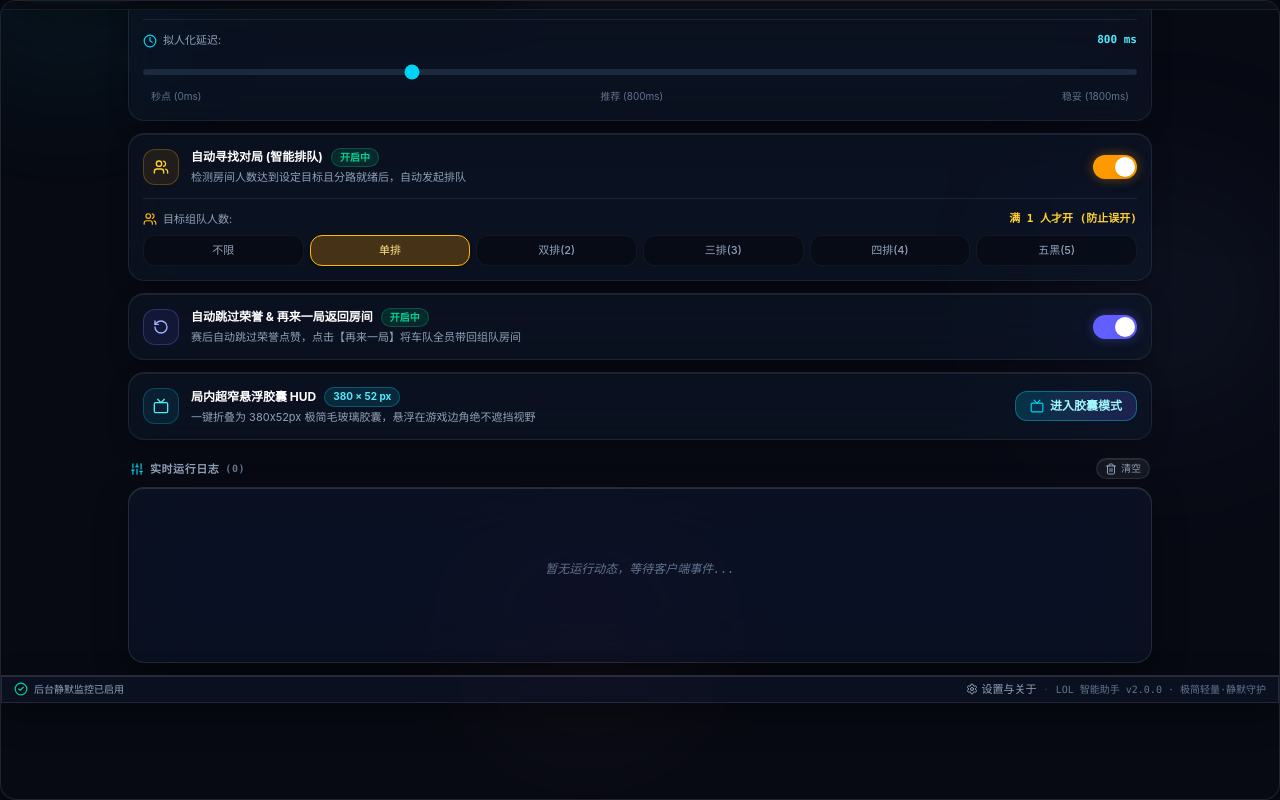
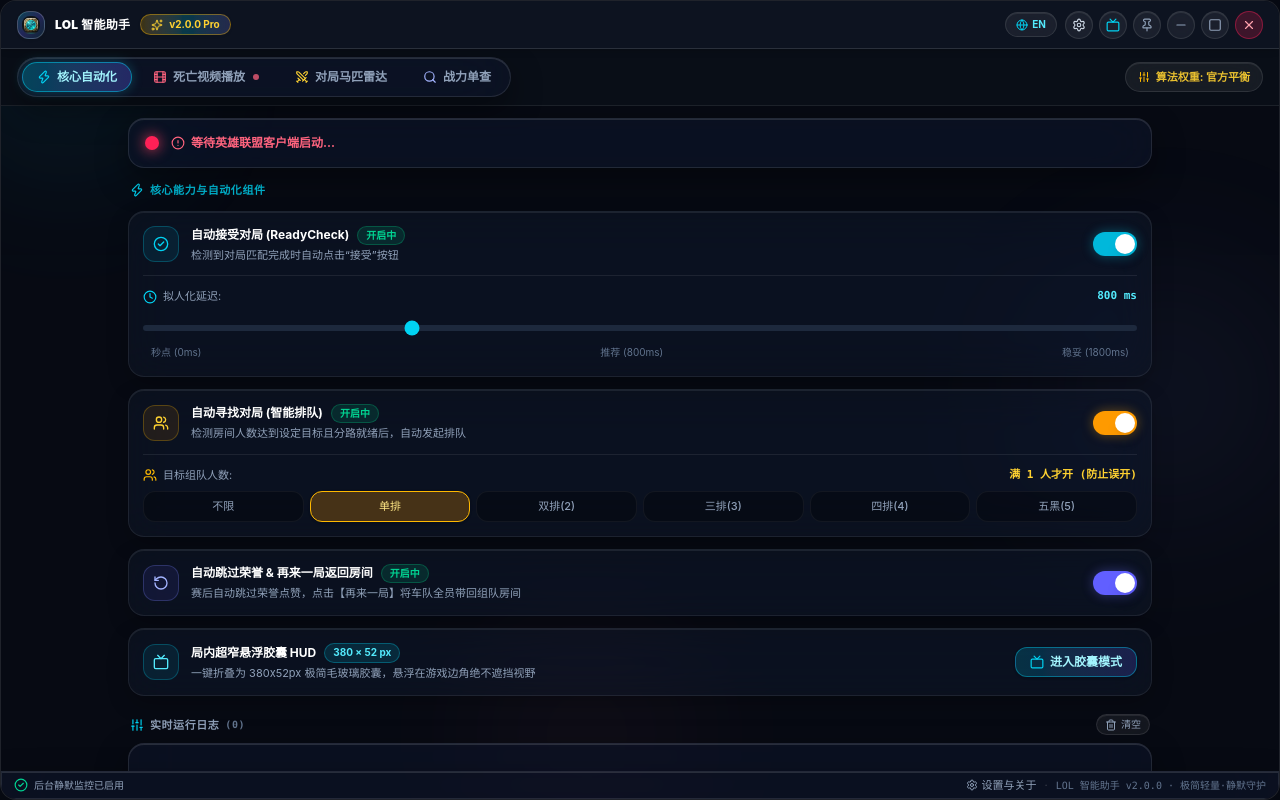
Before and after one commit to mengjio007/LOL-tool, a React (Vite) app in the folder frontend/: page / in a window 1280 px wide. Built offline with nearby package versions, Linux system fonts and the light colour scheme.

Commit message:
fix(layout): fix auto-scroll hijacking and lock html/body/root to prevent header from scrolling off screen

```diff
--- a/frontend/src/App.tsx
+++ b/frontend/src/App.tsx
@@ -114,7 +114,8 @@
   const [isSendingChat, setIsSendingChat] = useState(false);
   const [copiedReport, setCopiedReport] = useState(false);
   const [chatFeedback, setChatFeedback] = useState<{ type: 'success' | 'error'; msg: string } | null>(null);
-  const logsEndRef = useRef<HTMLDivElement>(null);
+  const logsContainerRef = useRef<HTMLDivElement>(null);
+  const mainContentRef = useRef<HTMLDivElement>(null);
 
   // Update & Settings State
   const [updateInfo, setUpdateInfo] = useState<UpdateInfo | null>(null);
@@ -328,12 +329,19 @@
     };
   }, []);
 
-  // Auto-scroll logs
+  // Auto-scroll logs INSIDE the terminal container ONLY (never affects outer page/header)
   useEffect(() => {
-    if (activeTab === 'automation') {
-      logsEndRef.current?.scrollIntoView({ behavior: 'smooth' });
+    if (logsContainerRef.current) {
+      logsContainerRef.current.scrollTop = logsContainerRef.current.scrollHeight;
     }
-  }, [logs, activeTab]);
+  }, [logs]);
+
+  // Always reset scroll to top on tab switch so user is never stuck in the middle
+  useEffect(() => {
+    if (mainContentRef.current) {
+      mainContentRef.current.scrollTop = 0;
+    }
+  }, [activeTab]);
 
   // Update Config Helper
   const updateConfig = async (patch: Partial<Config>) => {
@@ -409,7 +417,7 @@
   }
 
   return (
-    <div className="relative flex flex-col h-screen select-none bg-[#070a13] text-[#f1f5f9] border border-white/[0.1] rounded-2xl overflow-hidden shadow-2xl">
+    <div className="relative flex flex-col w-full h-full select-none bg-[#070a13] text-[#f1f5f9] border border-white/[0.1] rounded-2xl overflow-hidden shadow-2xl">
       {/* macOS Vibrancy Ambient Background Auroras */}
       <div className="aurora-orb-cyan -top-24 -left-24 w-80 h-80 opacity-70" />
       <div className="aurora-orb-indigo top-1/4 -right-20 w-96 h-96 opacity-60" />
@@ -579,7 +587,7 @@
       </div>
 
       {/* Main Content Area (min-h-0 prevents flexbox vertical clipping) */}
-      <div className="flex-1 min-h-0 overflow-y-auto px-4 py-3 relative z-10">
+      <div ref={mainContentRef} className="flex-1 min-h-0 overflow-y-auto px-4 py-3 relative z-10">
         <div className="max-w-5xl mx-auto w-full space-y-3.5">
         {/* Client Status Hero Card */}
         <section className="relative overflow-hidden rounded-2xl glass-panel p-4 shadow-xl">
@@ -910,7 +918,7 @@
                 </button>
               </div>
 
-              <div className="h-44 rounded-2xl glass-panel p-3 overflow-y-auto font-mono text-[11px] leading-relaxed space-y-1.5 shadow-inner">
+              <div ref={logsContainerRef} className="h-44 rounded-2xl glass-panel p-3 overflow-y-auto font-mono text-[11px] leading-relaxed space-y-1.5 shadow-inner">
                 {logs.length === 0 ? (
                   <div className="h-full flex items-center justify-center text-slate-500 text-xs italic">
                     {t.noLogs}
@@ -947,7 +955,6 @@
                     );
                   })
                 )}
-                <div ref={logsEndRef} />
               </div>
             </section>
           </>
--- a/frontend/src/index.css
+++ b/frontend/src/index.css
@@ -22,14 +22,21 @@
     --vibrancy-inner-glow: inset 0 1px 0 0 rgba(255, 255, 255, 0.12);
   }
 
-  body {
+  html, body, #root {
+    width: 100%;
+    height: 100%;
+    margin: 0;
+    padding: 0;
+    overflow: hidden;
+    position: fixed;
+    top: 0;
+    left: 0;
+    right: 0;
+    bottom: 0;
     background-color: var(--vibrancy-bg);
     color: #f1f5f9;
     font-family: -apple-system, BlinkMacSystemFont, "SF Pro Display", "Segoe UI", Roboto, "Helvetica Neue", sans-serif;
     user-select: none;
-    overflow: hidden;
-    margin: 0;
-    padding: 0;
   }
 }
 
```
Also changed, not shown: 2 other files (tests, documents, lock files or other folders).
